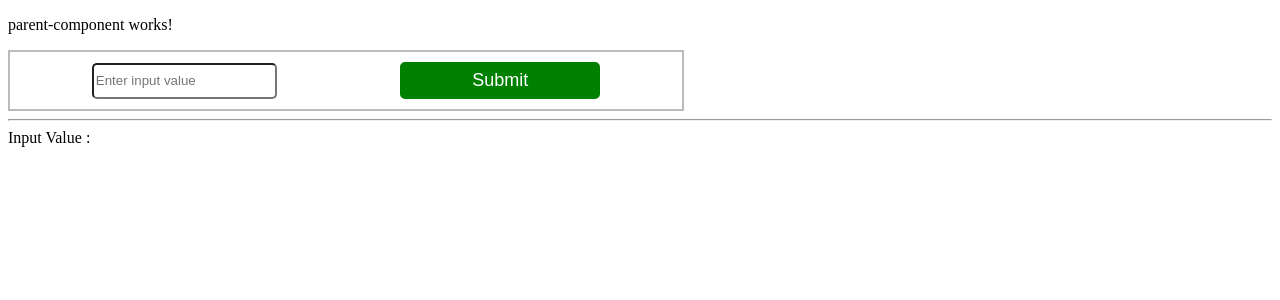
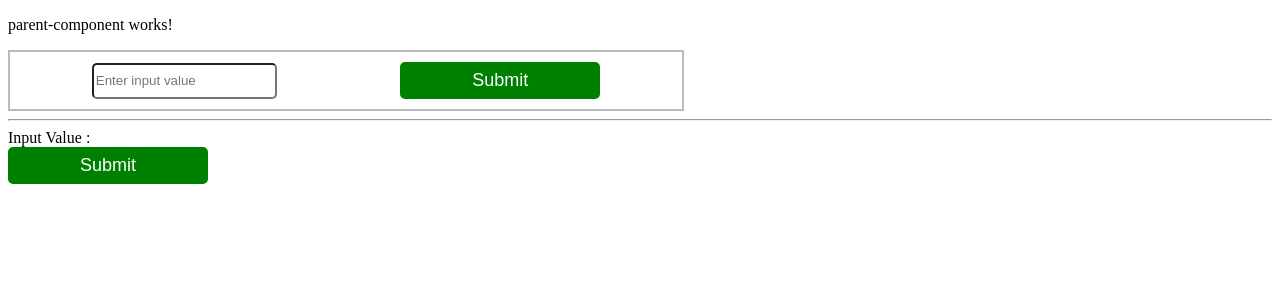
Before and after one commit to surbhi-goel/angular-life-cycle, an Angular app: page / in a window 1280 px wide. Shown: the top 300 px of the page. Built offline with nearby package versions, Linux system fonts and the light colour scheme.

Commit message:
ngDoCheck added

```diff
--- a/src/app/child-component/child-component.component.html
+++ b/src/app/child-component/child-component.component.html
@@ -1,3 +1,5 @@
 <div>
     Input Value : <strong>{{input_val}}</strong>
-</div>
+    <br/>
+        <button (click)="btnClick()">Submit</button>
+    </div>
--- a/src/app/child-component/child-component.component.scss
+++ b/src/app/child-component/child-component.component.scss
@@ -0,0 +1,9 @@
+button {
+    border: 2px solid green;
+    border-radius: 5px;
+    background: green;
+    color: #fff;
+    padding: 6px 15px;
+    font-size: 18px;
+    width: 200px;
+}
--- a/src/app/child-component/child-component.component.ts
+++ b/src/app/child-component/child-component.component.ts
@@ -1,11 +1,12 @@
-import { Component, Input, OnChanges, OnInit, SimpleChanges } from '@angular/core';
+import { Component, DoCheck, Input, OnChanges, OnInit, SimpleChanges } from '@angular/core';
 
 @Component({
   selector: 'app-child-component',
   templateUrl: './child-component.component.html',
   styleUrls: ['./child-component.component.scss']
 })
-export class ChildComponentComponent implements OnInit, OnChanges {
+export class ChildComponentComponent implements OnInit, OnChanges,
+  DoCheck {
 
   @Input() input_val: String = 'Default Value';
 
@@ -24,8 +25,24 @@ export class ChildComponentComponent implements OnInit, OnChanges {
     console.log('ngOnChanges called ', changes);
   }
 
+  // ngOnInit called after ngOnChanges
   ngOnInit(): void {
     console.log('ngOnInit called ');
   }
 
+  // ngDoCheck called after ngOnInit
+  // ngDoCheck called whenever ngOnChanges called
+  // ngDoCheck called whenever there is any change in component
+  /**
+   * try to change the Input value and check console
+   * try to click on button
+   */
+  ngDoCheck() {
+    console.log('ngDoCheck called ');
+  }
+
+  btnClick() {
+    console.log('btnClick');
+  }
+
 }
```
